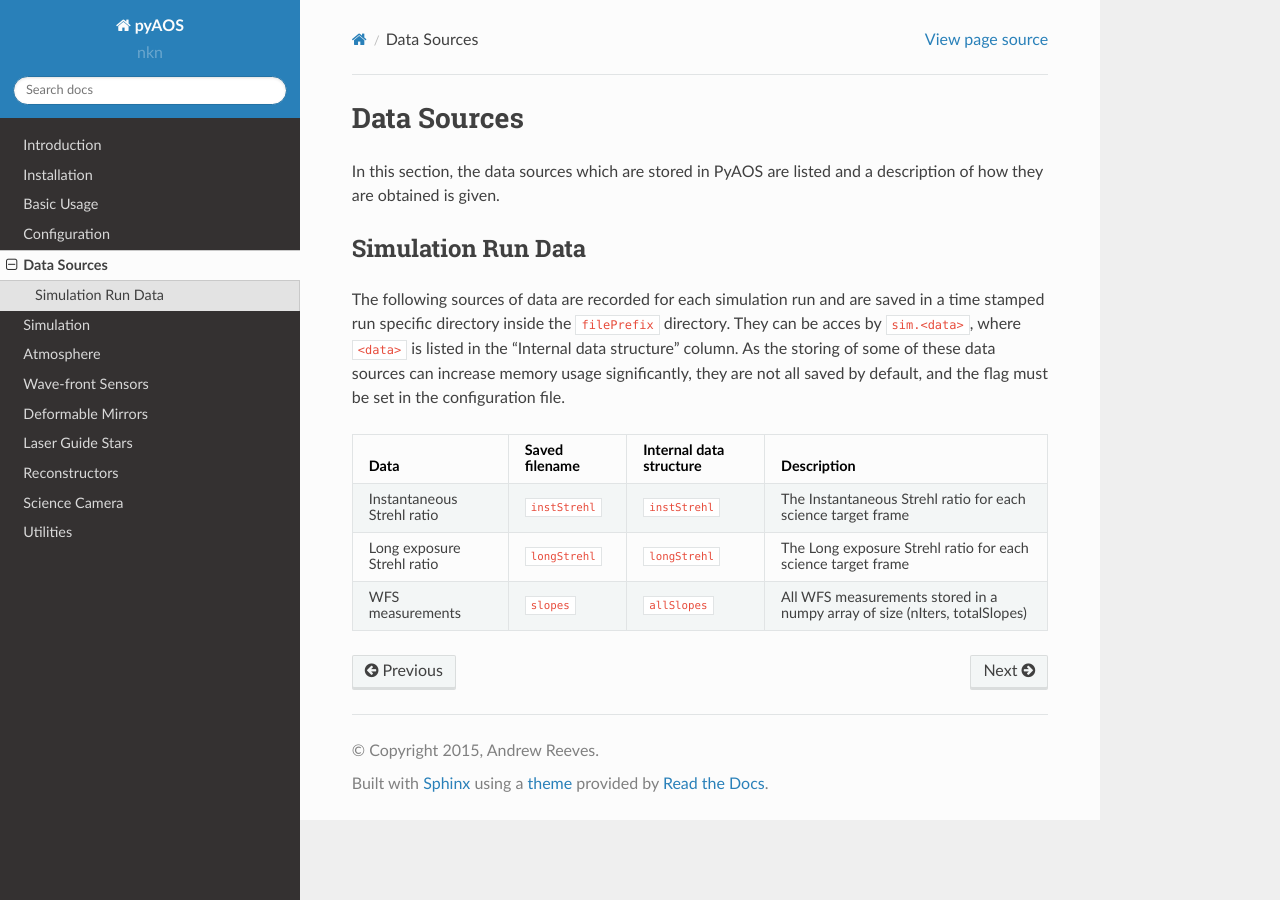
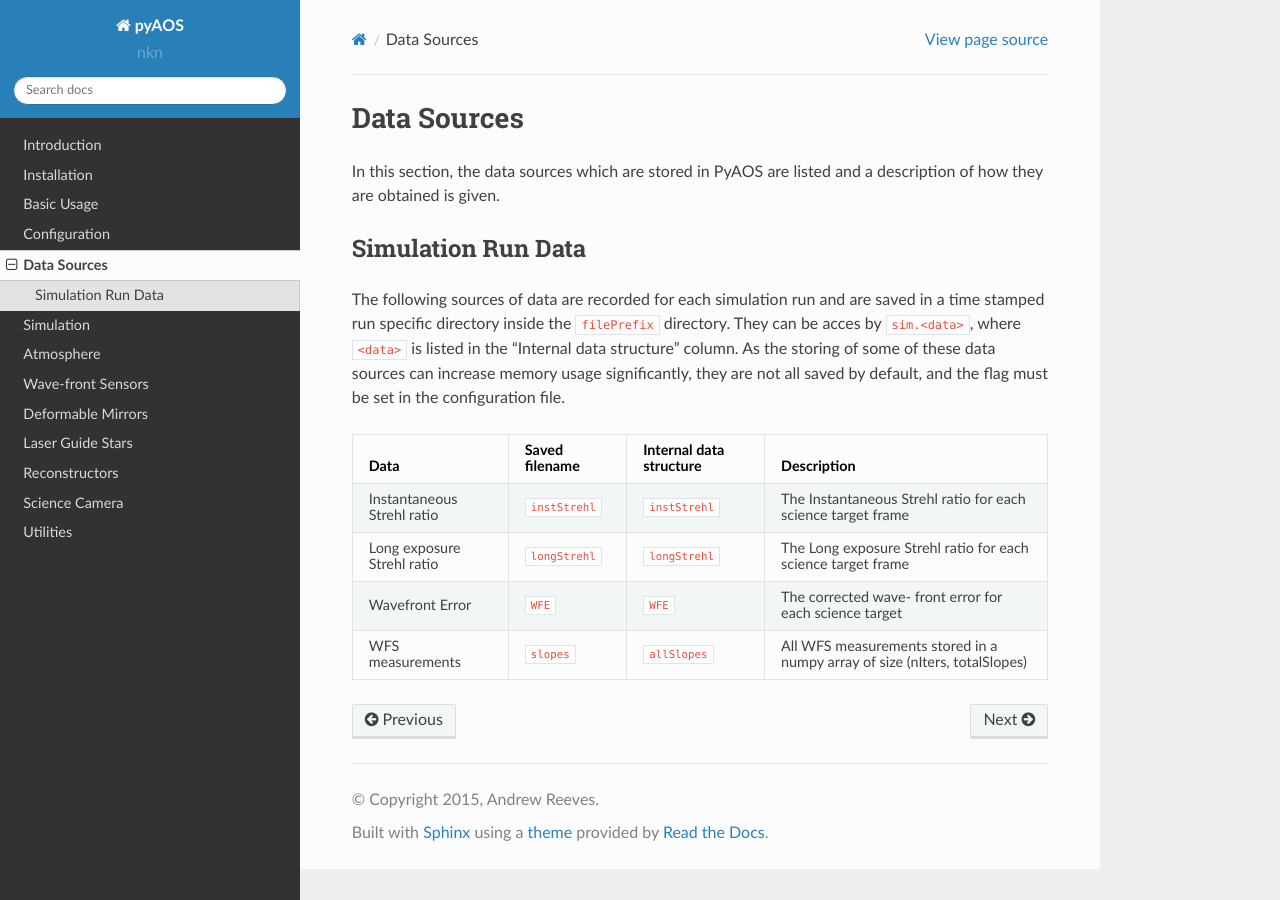
Before and after one commit to AOtools/soapy, a Sphinx documentation site: the page built from doc/source/dataSources.rst, in a window 1280 px wide. Built offline with Sphinx 7.4.7 and the Read the Docs theme 2.0.0, drawn with Linux system fonts in a browser that asks for light colours; pages that are not in the unit, such as notebooks, are missing from menus.

Commit message:
added WFE data source

```diff
--- a/doc/source/dataSources.rst
+++ b/doc/source/dataSources.rst
@@ -24,6 +24,10 @@ The following sources of data are recorded for each simulation run and are saved
 |             |                  |                  |each science target  |
 |             |                  |                  |frame                |
 +-------------+------------------+------------------+---------------------+
+|Wavefront    |``WFE``           |``WFE``           |The corrected wave-  |
+|Error        |                  |                  |front error for each |
+|             |                  |                  |science target       |
++-------------+------------------+------------------+---------------------+
 |WFS          |``slopes``        | ``allSlopes``    |All WFS measurements |
 |measurements |                  |                  |stored in a numpy    |
 |             |                  |                  |array of size        |
```
